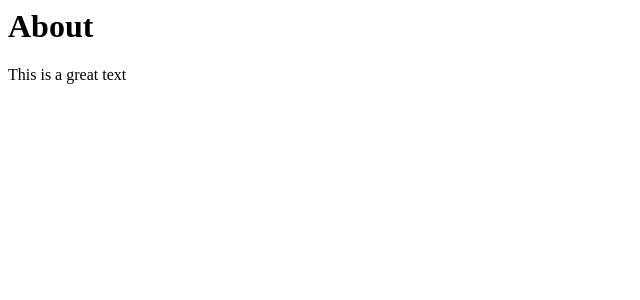
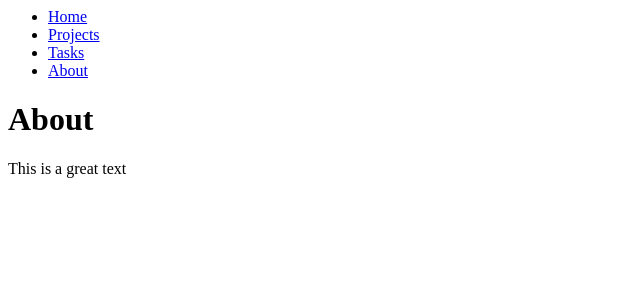
Before and after one commit to Mike-droid/django-beginner, a Django app: page /about/ in a window 1280 px wide. Shown: the top 300 px of the page, without its empty margins (0-640 px from the left). Run offline with Django 4.2, Linux system fonts and the light colour scheme.

Commit message:
template inheritance

```diff
--- a/myapp/templates/about.html
+++ b/myapp/templates/about.html
@@ -1,2 +1,6 @@
-<h1>About</h1>
-<p>{{ about_us }}</p>
+{% extends 'layouts/base.html' %}
+
+{% block content %}
+  <h1>About</h1>
+  <p>{{ about_us }}</p>
+{% endblock content %}
--- /dev/null
+++ b/myapp/templates/layouts/base.html
@@ -0,0 +1,10 @@
+<nav>
+  <ul>
+    <li><a href="/">Home</a></li>
+    <li><a href="/projects">Projects</a></li>
+    <li><a href="/tasks">Tasks</a></li>
+    <li><a href="/about">About</a></li>
+  </ul>
+</nav>
+
+{% block content %}{% endblock content %}
--- a/myapp/templates/projects.html
+++ b/myapp/templates/projects.html
@@ -1,3 +1,6 @@
+{% extends 'layouts/base.html' %}
+
+{% block content %}
   <h1>Projects</h1>
 
   <ul>
@@ -5,3 +8,4 @@
       <li>{{ project.name }}</li>
     {% endfor %}
   </ul>
+{% endblock content %}
--- a/myapp/templates/tasks.html
+++ b/myapp/templates/tasks.html
@@ -1,3 +1,6 @@
+{% extends 'layouts/base.html' %}
+
+{% block content %}
   <h1>Tasks</h1>
 
   <ul>
@@ -16,3 +19,4 @@
       </li>
     {% endfor %}
   </ul>
+{% endblock content %}
```
Also changed, not shown: myapp/templates/index.html (+6 -2 lines). Lines whose indentation alone changed are shown as unchanged.
